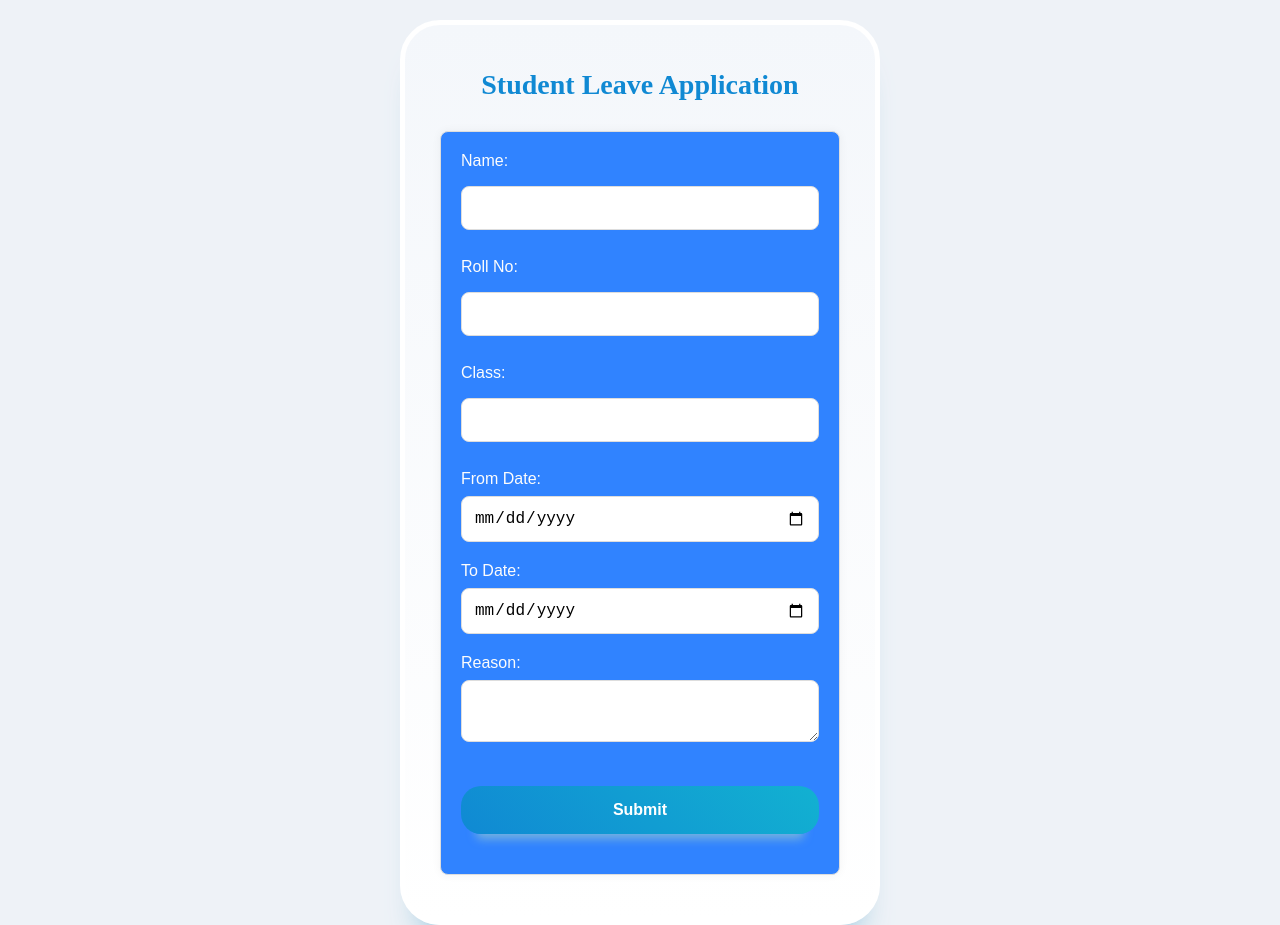
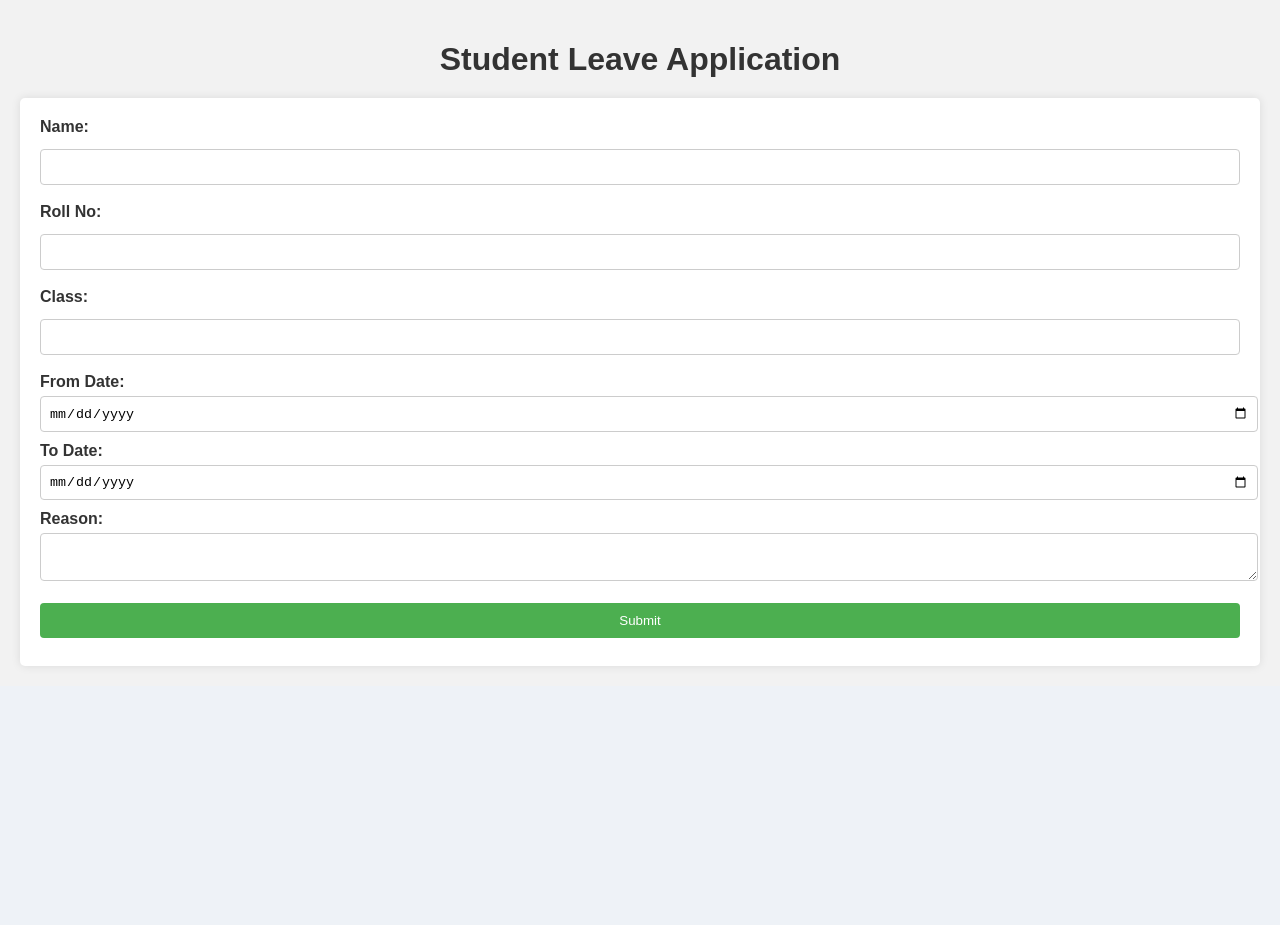
Before and after one commit to transmogrify76/Education-web, a React (Create React App) app: page /Leave in a window 1280 px wide. After the commit the page ends 800 px from the top, so only its background shows below. Built offline with nearby package versions, Linux system fonts and the light colour scheme.

Commit message:
leave & transport

```diff
--- a/src/components/Leave/Leave.jsx
+++ b/src/components/Leave/Leave.jsx
@@ -1,4 +1,5 @@
 import React, { useState } from 'react';
+import axios from 'axios';
 import './Leave.css';
 
 const Leave = () => {
@@ -8,49 +9,75 @@ const Leave = () => {
   const [fromDate, setFromDate] = useState('');
   const [toDate, setToDate] = useState('');
   const [reason, setReason] = useState('');
+  const [error, setError] = useState('');
+  const [success, setSuccess] = useState('');
 
-  const handleSubmit = (e) => {
+  const handleSubmit = async (e) => {
     e.preventDefault();
-    // Handle form submission logic here
-    console.log({
+
+    const leaveData = {
       name,
       rollNo,
       class_,
       fromDate,
       toDate,
       reason
-    });
+    };
+
+    try {
+      const response = await axios.post('http://localhost:3000/leaves', leaveData); // Adjust the URL as needed
+      setSuccess('Leave application submitted successfully!');
+      setError('');
+      // Reset form or handle successful submission here
+    } catch (err) {
+      setError('An error occurred while submitting the leave application.');
+      setSuccess('');
+    }
   };
 
   return (
-    <div className="container">
-      <h1 className="heading">Student Leave Application</h1>
-      <form onSubmit={handleSubmit} className="form">
-        <div className="form-groups">
-          <label htmlFor="name">Name:</label>
-          <input type="text" id="name" value={name} onChange={(e) => setName(e.target.value)} />
+    <div style={{
+      fontFamily: 'Arial, sans-serif',
+      padding: '20px',
+      backgroundColor: '#f2f2f2'
+    }}>
+      <h1 style={{
+        textAlign: 'center',
+        color: '#333'
+      }}>Student Leave Application</h1>
+      <form onSubmit={handleSubmit} style={{
+        backgroundColor: '#fff',
+        padding: '20px',
+        borderRadius: '5px',
+        boxShadow: '0 0 10px rgba(0, 0, 0, 0.1)'
+      }}>
+        <div style={{ marginBottom: '10px' }}>
+          <label htmlFor="name" style={{ display: 'block', fontWeight: 'bold', marginBottom: '5px' }}>Name:</label>
+          <input type="text" id="name" value={name} onChange={(e) => setName(e.target.value)} style={{ width: '100%', padding: '8px', border: '1px solid #ccc', borderRadius: '4px' }} />
         </div>
-        <div className="form-groups">
-          <label htmlFor="rollNo">Roll No:</label>
-          <input type="text" id="rollNo" value={rollNo} onChange={(e) => setRollNo(e.target.value)} />
+        <div style={{ marginBottom: '10px' }}>
+          <label htmlFor="rollNo" style={{ display: 'block', fontWeight: 'bold', marginBottom: '5px' }}>Roll No:</label>
+          <input type="text" id="rollNo" value={rollNo} onChange={(e) => setRollNo(e.target.value)} style={{ width: '100%', padding: '8px', border: '1px solid #ccc', borderRadius: '4px' }} />
         </div>
-        <div className="form-groups">
-          <label htmlFor="class">Class:</label>
-          <input type="text" id="class" value={class_} onChange={(e) => setClass(e.target.value)} />
+        <div style={{ marginBottom: '10px' }}>
+          <label htmlFor="class" style={{ display: 'block', fontWeight: 'bold', marginBottom: '5px' }}>Class:</label>
+          <input type="text" id="class" value={class_} onChange={(e) => setClass(e.target.value)} style={{ width: '100%', padding: '8px', border: '1px solid #ccc', borderRadius: '4px' }} />
         </div>
-        <div className="form-groups">
-          <label htmlFor="fromDate">From Date:</label>
-          <input type="date" id="fromDate" value={fromDate} onChange={(e) => setFromDate(e.target.value)} />
+        <div style={{ marginBottom: '10px' }}>
+          <label htmlFor="fromDate" style={{ display: 'block', fontWeight: 'bold', marginBottom: '5px' }}>From Date:</label>
+          <input type="date" id="fromDate" value={fromDate} onChange={(e) => setFromDate(e.target.value)} style={{ width: '100%', padding: '8px', border: '1px solid #ccc', borderRadius: '4px' }} />
         </div>
-        <div className="form-groups">
-          <label htmlFor="toDate">To Date:</label>
-          <input type="date" id="toDate" value={toDate} onChange={(e) => setToDate(e.target.value)} />
+        <div style={{ marginBottom: '10px' }}>
+          <label htmlFor="toDate" style={{ display: 'block', fontWeight: 'bold', marginBottom: '5px' }}>To Date:</label>
+          <input type="date" id="toDate" value={toDate} onChange={(e) => setToDate(e.target.value)} style={{ width: '100%', padding: '8px', border: '1px solid #ccc', borderRadius: '4px' }} />
         </div>
-        <div className="form-groups">
-          <label htmlFor="reason">Reason:</label>
-          <textarea id="reason" value={reason} onChange={(e) => setReason(e.target.value)}></textarea>
+        <div style={{ marginBottom: '10px' }}>
+          <label htmlFor="reason" style={{ display: 'block', fontWeight: 'bold', marginBottom: '5px' }}>Reason:</label>
+          <textarea id="reason" value={reason} onChange={(e) => setReason(e.target.value)} style={{ width: '100%', padding: '8px', border: '1px solid #ccc', borderRadius: '4px', resize: 'vertical' }}></textarea>
         </div>
-        <button type="submit" className="submit-button">Submit</button>
+        <button type="submit" style={{ backgroundColor: '#4CAF50', color: '#fff', padding: '10px 20px', border: 'none', borderRadius: '4px', cursor: 'pointer' }}>Submit</button>
+        {error && <p style={{ color: 'red' }}>{error}</p>}
+        {success && <p style={{ color: 'green' }}>{success}</p>}
       </form>
     </div>
   );
--- a/src/components/TransportRequest/TransportRequest.jsx
+++ b/src/components/TransportRequest/TransportRequest.jsx
@@ -1,7 +1,52 @@
-import React from 'react';
+import React, { useState } from 'react';
 import './TransportRequest.css';
+import axios from 'axios';
 
 const TransportRequest = () => {
+    // State to hold form data
+    const [formData, setFormData] = useState({
+        studentName: '',
+        parentName: '',
+        contactNumber: '',
+        address: '',
+        pickupLocation: '',
+        dropoffLocation: '',
+        additionalInfo: '',
+    });
+
+    // State to handle response messages
+    const [responseMessage, setResponseMessage] = useState('');
+    const [error, setError] = useState('');
+
+    // Handle form input changes
+    const handleChange = (e) => {
+        const { name, value } = e.target;
+        setFormData({
+            ...formData,
+            [name]: value,
+        });
+    };
+
+    // Handle form submission
+    const handleSubmit = async (e) => {
+        e.preventDefault();
+        try {
+            const response = await axios.post('http://localhost:3000/transport-request', formData);
+            setResponseMessage('Request submitted successfully!');
+            setFormData({
+                studentName: '',
+                parentName: '',
+                contactNumber: '',
+                address: '',
+                pickupLocation: '',
+                dropoffLocation: '',
+                additionalInfo: '',
+            });
+        } catch (error) {
+            setError('Failed to submit request. Please try again.');
+        }
+    };
+
     return (
         <div className="transport-request-container">
             <header className="transport-request-header">
@@ -9,30 +54,81 @@ const TransportRequest = () => {
             </header>
             <section className="transport-request-content">
                 <h2>Request a School Bus</h2>
-                <form className="transport-form">
+                <form className="transport-form" onSubmit={handleSubmit}>
                     <label htmlFor="student-name">Student's Name:</label>
-                    <input type="text" id="student-name" name="studentName" required />
+                    <input
+                        type="text"
+                        id="student-name"
+                        name="studentName"
+                        value={formData.studentName}
+                        onChange={handleChange}
+                        required
+                    />
 
                     <label htmlFor="parent-name">Parent/Guardian's Name:</label>
-                    <input type="text" id="parent-name" name="parentName" required />
+                    <input
+                        type="text"
+                        id="parent-name"
+                        name="parentName"
+                        value={formData.parentName}
+                        onChange={handleChange}
+                        required
+                    />
 
                     <label htmlFor="contact-number">Contact Number:</label>
-                    <input type="tel" id="contact-number" name="contactNumber" required />
+                    <input
+                        type="tel"
+                        id="contact-number"
+                        name="contactNumber"
+                        value={formData.contactNumber}
+                        onChange={handleChange}
+                        required
+                    />
 
                     <label htmlFor="address">Address:</label>
-                    <input type="text" id="address" name="address" required />
+                    <input
+                        type="text"
+                        id="address"
+                        name="address"
+                        value={formData.address}
+                        onChange={handleChange}
+                        required
+                    />
 
                     <label htmlFor="pickup-location">Pick-up Location:</label>
-                    <input type="text" id="pickup-location" name="pickupLocation" required />
+                    <input
+                        type="text"
+                        id="pickup-location"
+                        name="pickupLocation"
+                        value={formData.pickupLocation}
+                        onChange={handleChange}
+                        required
+                    />
 
                     <label htmlFor="dropoff-location">Drop-off Location:</label>
-                    <input type="text" id="dropoff-location" name="dropoffLocation" required />
+                    <input
+                        type="text"
+                        id="dropoff-location"
+                        name="dropoffLocation"
+                        value={formData.dropoffLocation}
+                        onChange={handleChange}
+                        required
+                    />
 
                     <label htmlFor="additional-info">Additional Information:</label>
-                    <textarea id="additional-info" name="additionalInfo" rows="4"></textarea>
+                    <textarea
+                        id="additional-info"
+                        name="additionalInfo"
+                        value={formData.additionalInfo}
+                        onChange={handleChange}
+                        rows="4"
+                    ></textarea>
 
                     <button type="submit" className="btn">Submit Request</button>
                 </form>
+
+                {responseMessage && <p className="response-message">{responseMessage}</p>}
+                {error && <p className="error-message">{error}</p>}
 
                 <div className="bus-info">
                     <h3>Bus Timing and Charges</h3>
```
